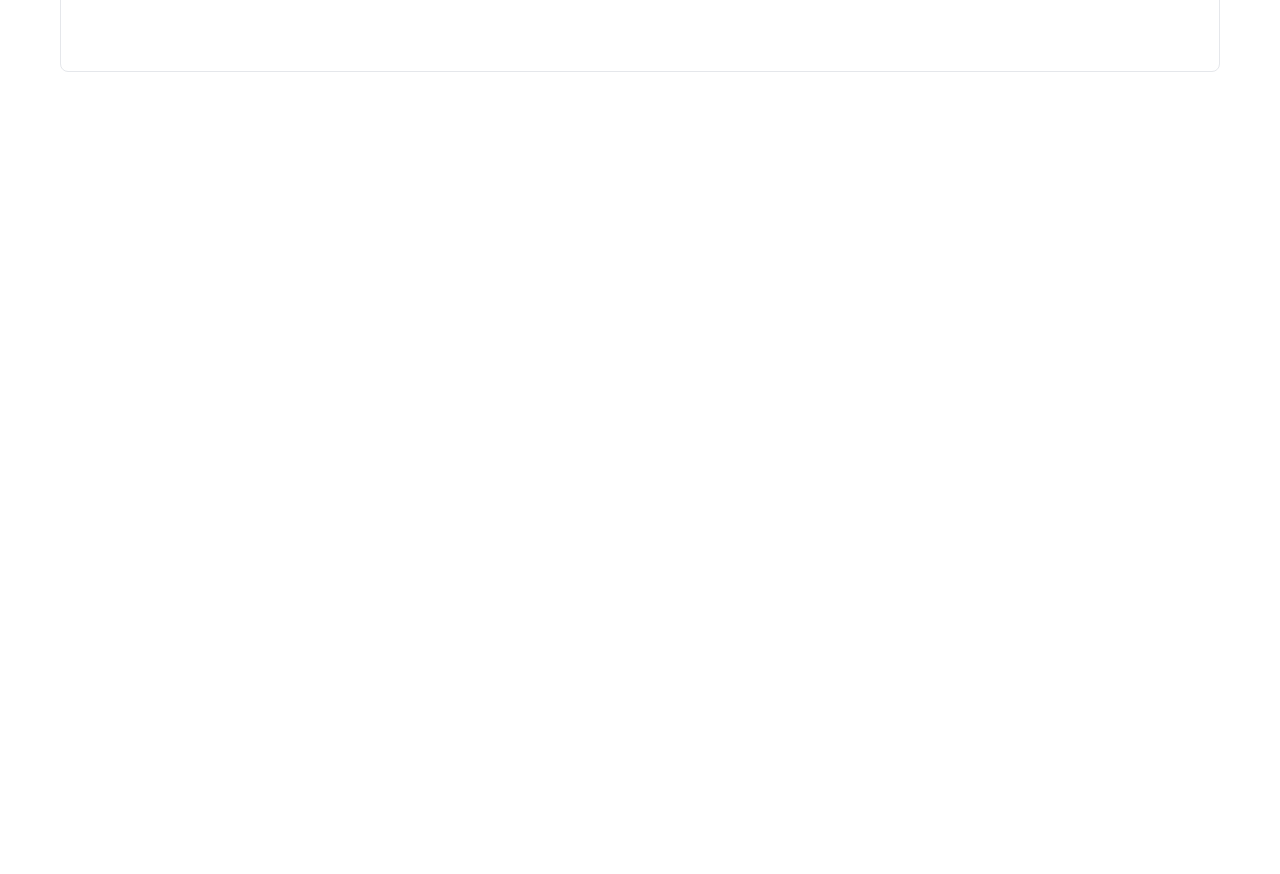
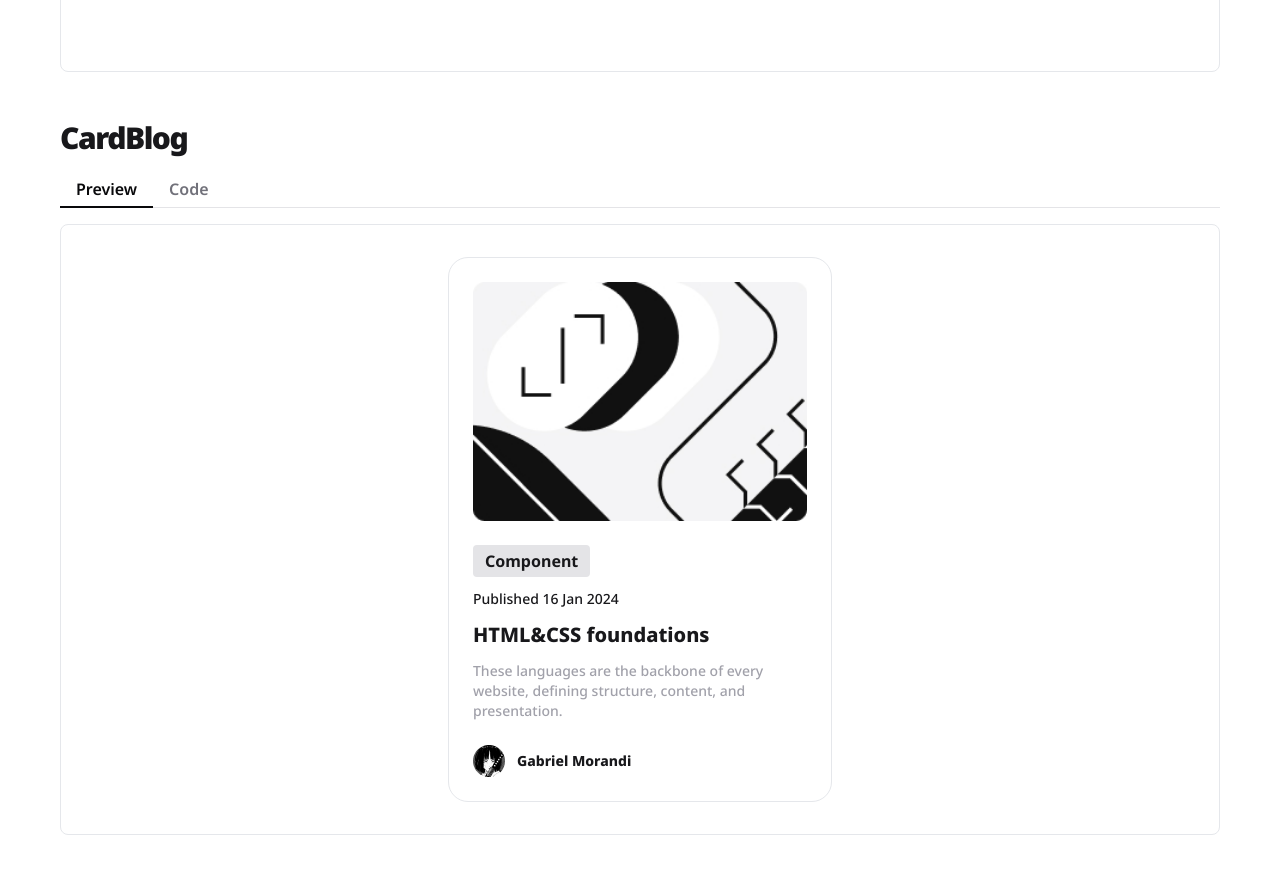
Before and after one commit to gabrielmorandi/components, a Next.js app: page / in a window 1280 px wide. Shown: the part 2680-3554 px from the top of the page. Before the commit the page ends 2792 px from the top, so only its background shows below. Built offline with nearby package versions, Linux system fonts and the light colour scheme.

Commit message:
feat: CardBlog

```diff
--- a/next.config.js
+++ b/next.config.js
@@ -1,6 +1,9 @@
 /** @type {import('next').NextConfig} */
 const nextConfig = {
   output: "export",
+  images: {
+    unoptimized: true,
+  },
 }
 
 module.exports = nextConfig
--- /dev/null
+++ b/src/app/components/CardBlog.jsx
@@ -0,0 +1,37 @@
+import Image from "next/image"
+
+export default function BlogCard({
+  imgUrl,
+  category,
+  date,
+  title,
+  description,
+  userName,
+  userImgUrl,
+}) {
+  return (
+    <div className="flex flex-col p-6 bg-white border rounded-[20px] gap-6 max-w-[384px]">
+      <Image
+        src={imgUrl}
+        width={279}
+        height={200}
+        alt="BlogImage"
+        className="w-full"
+      />
+      <div className="flex flex-col gap-3">
+        <h3 className="flex px-3 py-1 font-bold rounded-[4px] bg-zinc-200 w-max">
+          {category}
+        </h3>
+        <h4 className="text-sm font-medium">{date}</h4>
+        <h2 className="text-xl font-extrabold">{title}</h2>
+        <p className="text-sm font-medium break-words text-zinc-400">
+          {description}
+        </p>
+      </div>
+      <div className="flex items-center gap-3">
+        <Image src={userImgUrl} width={32} height={32} alt="UserPic" />
+        <h2 className="text-sm font-extrabold">{userName}</h2>
+      </div>
+    </div>
+  )
+}
--- a/src/app/data/data.js
+++ b/src/app/data/data.js
@@ -113,4 +113,43 @@ export default function NavTabs({ tabs }) {
   )
 }`,
   },
+  CardBlog: {
+    code: `import Image from "next/image"
+export default function BlogCard({
+  imgUrl,
+  category,
+  date,
+  title,
+  description,
+  userName,
+  userImgUrl,
+}) {
+  return (
+    <div className="flex flex-col p-6 bg-white border rounded-[20px] gap-6 max-w-[384px]">
+      <Image
+        src={imgUrl}
+        width={279}
+        height={200}
+        alt="BlogImage"
+        className="w-full"
+      />
+      <div className="flex flex-col gap-3">
+        <h3 className="flex px-3 py-1 font-bold rounded-[4px] bg-zinc-200 w-max">
+          {category}
+        </h3>
+        <h4 className="text-sm font-medium">{date}</h4>
+        <h2 className="text-xl font-extrabold">{title}</h2>
+        <p className="text-sm font-medium break-words text-zinc-400">
+          {description}
+        </p>
+      </div>
+      <div className="flex items-center gap-3">
+        <Image src={userImgUrl} width={32} height={32} alt="UserPic" />
+        <h2 className="text-sm font-extrabold">{userName}</h2>
+      </div>
+    </div>
+  )
 }
+`,
+  },
+}
--- a/src/app/page.jsx
+++ b/src/app/page.jsx
@@ -6,6 +6,7 @@ import ButtonOutline from "./components/ButtonOutline"
 import ButtonGhost from "./components/ButtonGhost"
 import ButtonBlend from "./components/ButtonBlend"
 import NavTabs from "./components/NavTabs"
+import BlogCard from "./components/CardBlog"
 
 export default function Home() {
   return (
@@ -28,6 +29,19 @@ export default function Home() {
         <ComponentSection componentName={"NavTabs"}>
           <NavTabs tabs={["Code", "Design", "Website"]} />
         </ComponentSection>
+        <ComponentSection componentName={"CardBlog"}>
+          <BlogCard
+            imgUrl={"/blogimage.jpg"}
+            category={"Component"}
+            date={"Published 16 Jan 2024"}
+            title={"HTML&CSS foundations"}
+            description={
+              "These languages are the backbone of every website, defining structure, content, and presentation."
+            }
+            userName={"Gabriel Morandi"}
+            userImgUrl={"/userpic.png"}
+          />
+        </ComponentSection>
       </main>
     </>
   )
```
Also changed, not shown: public/blogimage.jpg (added), public/userpic.png (added).
